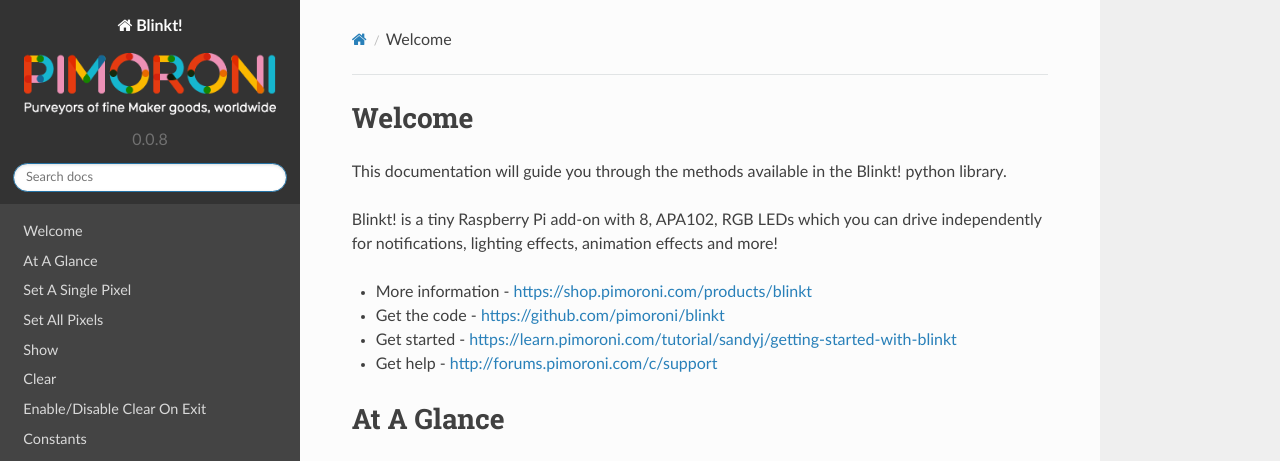
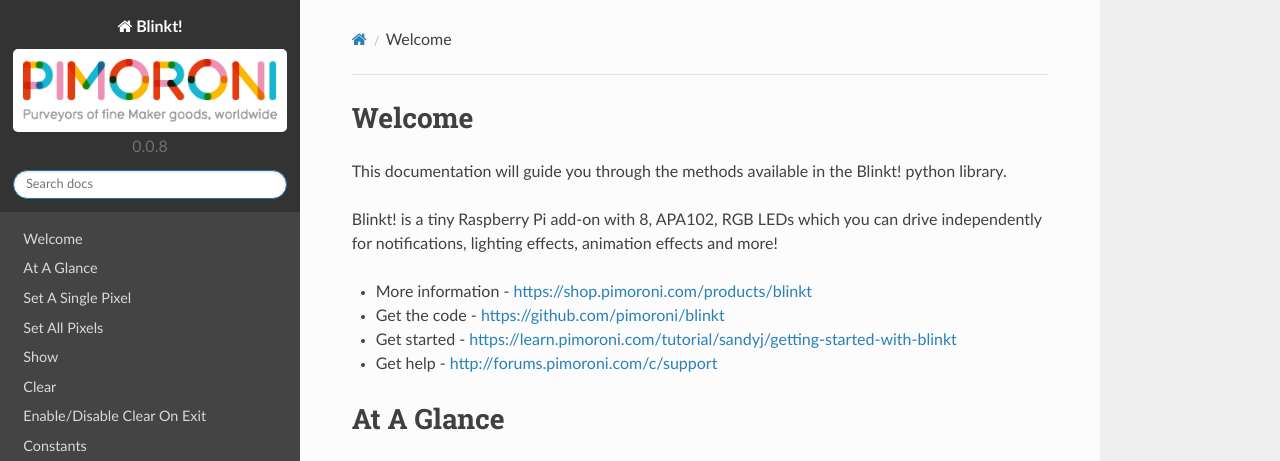
Before and after one commit to pimoroni/blinkt, a Sphinx documentation site: the page built from sphinx/index.rst, in a window 1280 px wide and 1400 px high. Shown: the top 461 px of the window. Built offline with Sphinx 7.4.7 and the Read the Docs theme 2.0.0, drawn with Linux system fonts in a browser that asks for light colours; grey boxes are pictures that could not be loaded.

Commit message:
Logo tweaks

```diff
--- a/sphinx/_static/custom.css
+++ b/sphinx/_static/custom.css
@@ -28,3 +28,15 @@
 .rst-content #module-blinkt dl:not(.docutils) {
 	margin-bottom:0;
 }
+.wy-side-nav-search>a.icon-home {
+	padding:0;
+	padding-top:5px;
+}
+.wy-side-nav-search>a.icon-home:hover {
+	background:none;
+}
+.wy-side-nav-search>a img.logo {
+	background:#FFFFFF;
+	border-radius:5px;
+	padding:10px;
+}
```
Also changed, not shown: sphinx/shop-logo.png.
